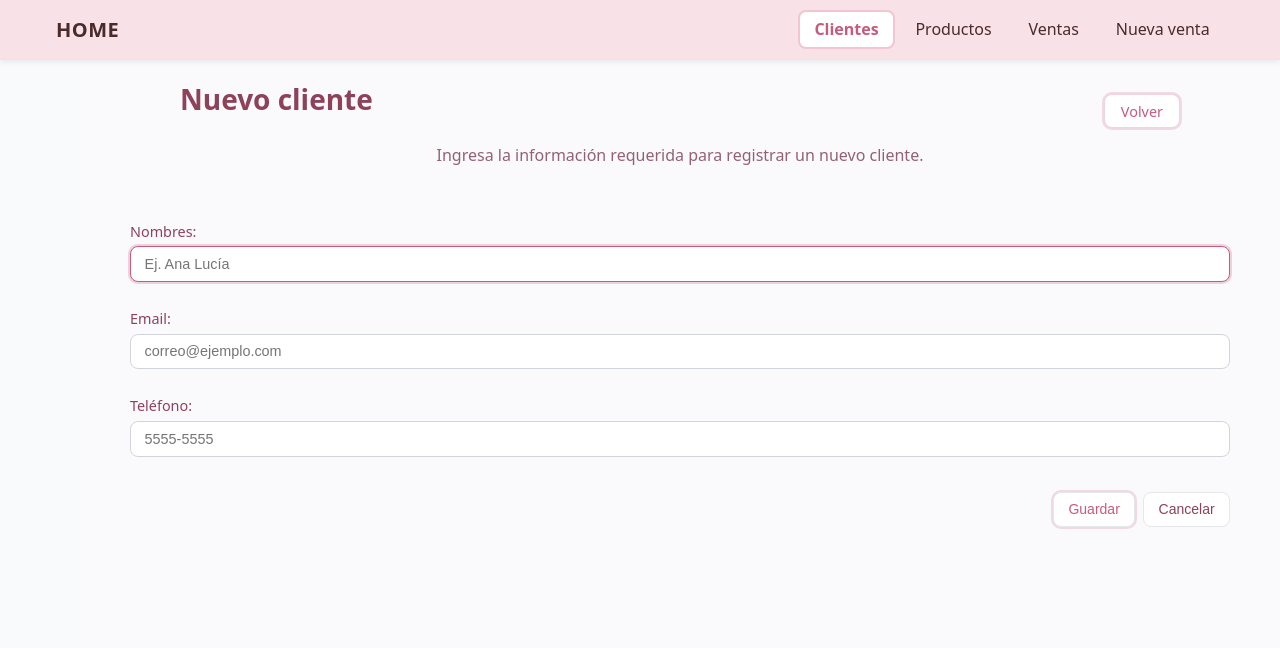
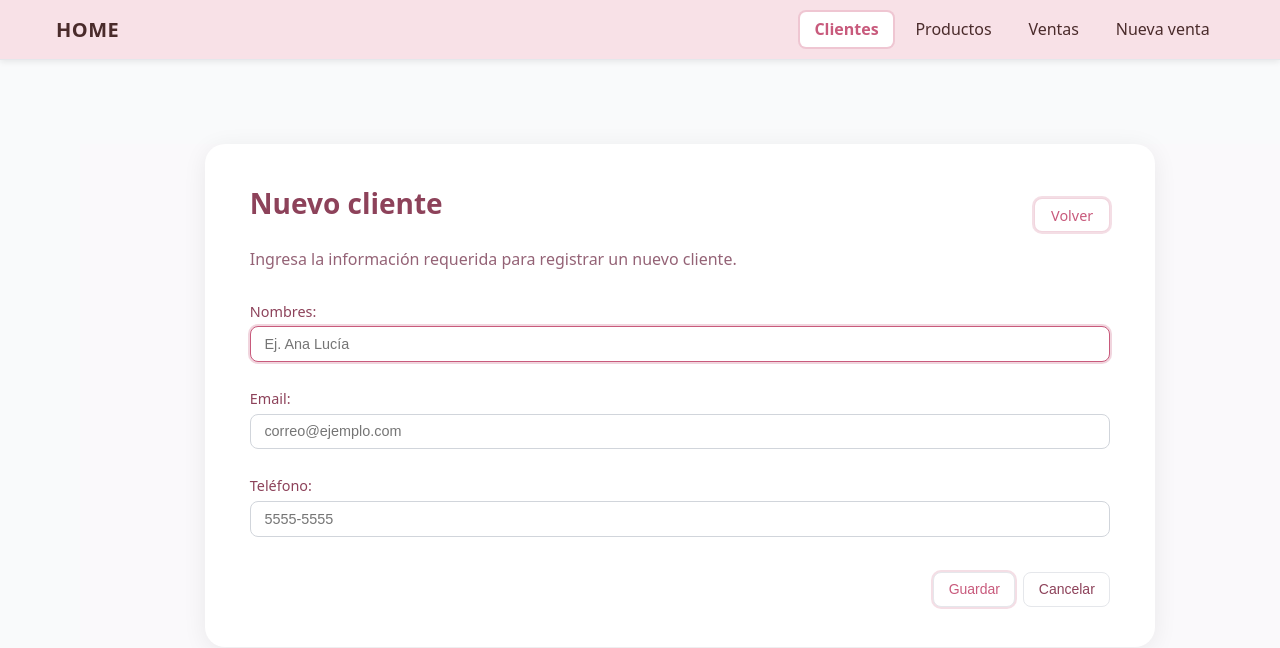
Before and after one commit to Carlosd365/heladero-cluster, a React (Vite) app in the folder frontend/: page /clientes/nuevo in a window 1280 px wide. Shown: the top 648 px of the page. Built offline with nearby package versions, Linux system fonts and the light colour scheme.

Commit message:
Refactoring: Unified forms in card designs

```diff
--- a/frontend/src/pages/NuevoCliente/NuevoCliente.css
+++ b/frontend/src/pages/NuevoCliente/NuevoCliente.css
@@ -5,7 +5,7 @@
   width: 1200px;
   min-height: 80vh;
   gap: 1.5rem;
-  margin-top: 3rem;
+  margin-top: 8rem;
   background: #faf9fb;
   padding-bottom: 4rem;
 }
@@ -151,3 +151,19 @@
   opacity: 0.6;
   cursor: not-allowed;
 }
+
+.nuevo-cliente-card {
+  position: relative;
+  width: 100%;
+  max-width: 950px;
+  padding: 2.5rem 2.8rem;
+  background: white;
+  border-radius: 20px;
+  box-shadow: 0 4px 25px rgba(0, 0, 0, 0.07);
+  overflow: hidden;
+}
+
+.nuevo-cliente-card > * {
+  position: relative;
+  z-index: 2;
+}
--- a/frontend/src/pages/NuevoCliente/NuevoCliente.tsx
+++ b/frontend/src/pages/NuevoCliente/NuevoCliente.tsx
@@ -41,7 +41,7 @@ export default function NuevoCliente() {
   return (
     <section className="nuevo-cliente">
 
-      <div className="nuevo-cliente-section">
+      <div className="nuevo-cliente-card">
 
         <div className="nuevo-cliente-header">
           <h1 className="nuevo-cliente-titulo">Nuevo cliente</h1>
--- a/frontend/src/pages/NuevoProducto/NuevoProducto.css
+++ b/frontend/src/pages/NuevoProducto/NuevoProducto.css
@@ -5,7 +5,7 @@
   width: 1200px;
   min-height: 80vh;
   gap: 1.5rem;
-  margin-top: 3rem;
+  margin-top: 8rem;
   background: #faf9fb;
   padding-bottom: 4rem;
 }
@@ -167,3 +167,19 @@
   opacity: 0.6;
   cursor: not-allowed;
 }
+
+.nuevo-producto-card {
+  position: relative;
+  width: 100%;
+  max-width: 950px;
+  padding: 2.5rem 2.8rem;
+  background: white;
+  border-radius: 20px;
+  box-shadow: 0 4px 25px rgba(0, 0, 0, 0.07);
+  overflow: hidden;
+}
+
+.nuevo-producto-card > * {
+  position: relative;
+  z-index: 2;
+}
--- a/frontend/src/pages/NuevoProducto/NuevoProducto.tsx
+++ b/frontend/src/pages/NuevoProducto/NuevoProducto.tsx
@@ -42,7 +42,7 @@ export default function NuevoProducto() {
   return (
     <section className="nuevo-producto">
 
-      <div className="nuevo-producto-section">
+      <div className="nuevo-producto-card">
 
         <div className="nuevo-producto-header">
           <h1 className="nuevo-producto-titulo">Nuevo producto</h1>
```
